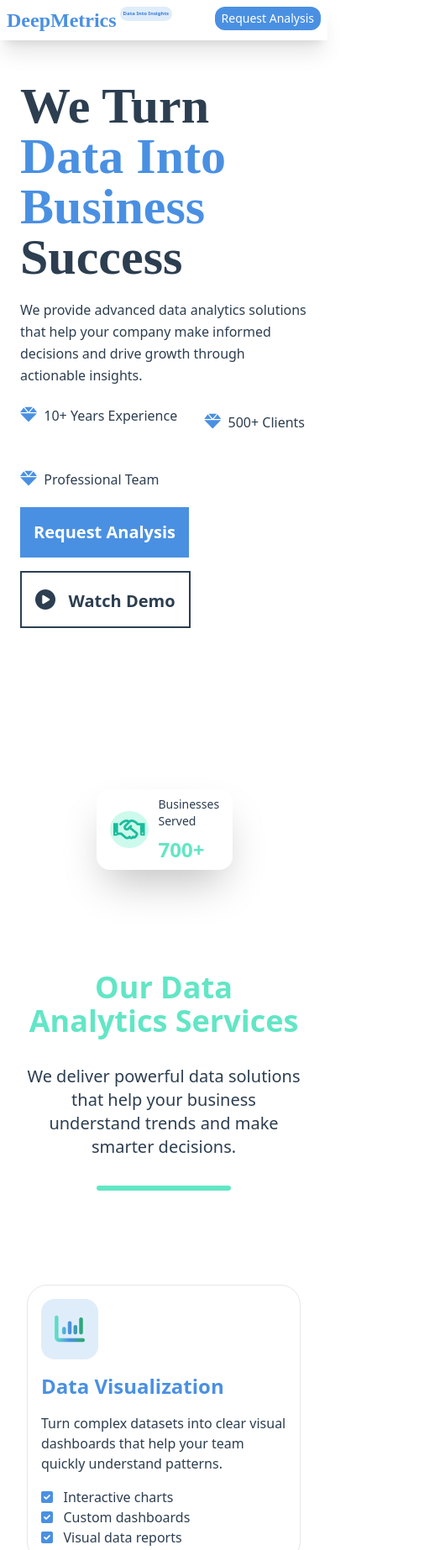
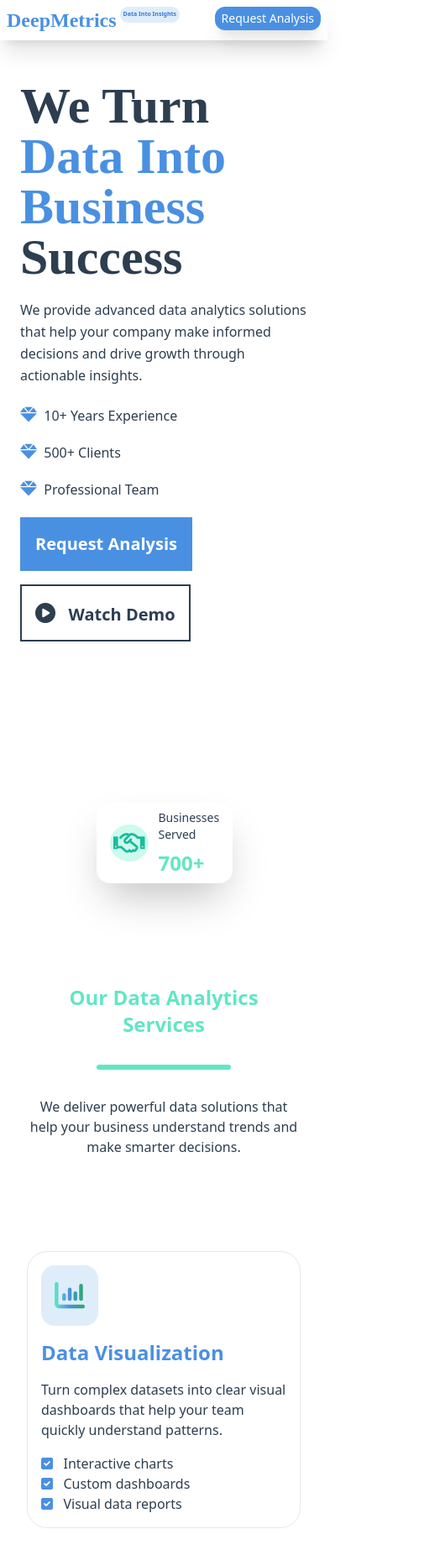
Before and after one commit to Draz15/DeepMetrics, a plain HTML site: page index.html in a window 390 px wide. Shown: the top 1846 px of the page at 84% size, 524 px wide, since content can reach past the window. Drawn offline with nearby package versions, Linux system fonts and the light colour scheme; files whose address does not match are found by name; a web font is replaced by a local one.

Commit message:
update one

```diff
--- a/index.html
+++ b/index.html
@@ -14,10 +14,10 @@
 <body>
     <!-- start-header -->
     <header>
-        <nav class="flex justify-between fixed w-full h-18 bg-white shadow-xl p-2 z-40 bg-opacity-70">
+        <nav class="flex justify-between fixed w-full h-18 bg-white shadow-xl p-2 z-40 bg-opacity-80">
         <div class="home-name flex justify-around gap-1 md:gap-2 w-fit ">
             <h1 class=" text-2xl font-bold text-[#4a90e2] hover:text-[#3978d7] md:text-4xl font-['Saira_Stencil_One']" >DeepMetrics</h1>
-           <span class="inline-block p-1 md:font-thin font-bold lg:font-bold text-[6px] sm:text-[8px] md:text-[10px]
+           <span class=" p-1 md:font-thin font-bold lg:font-bold text-[7px] sm:text-[8px] md:text-[10px]
            leading-wider h-fit bg-[#dfedfa] text-[#3978d7] rounded-2xl">Data Into Insights</span>
         </div>
         <ul class=" hidden md:flex justify-around lg:justify-between w-[480px]  lg:w-[500px]">
@@ -38,7 +38,7 @@
                     after:transition-all after:duration-500 transition-all duration-300" href="#">faq</a></li>
         </ul>
         <div class="head-button">
-            <span class="btn text-sm font-meduim cursor-pointer px-2 py-1 bg-[#4a90e2] hover:shadow-xl hover:bg-[#3978d7] transition-all duration-100 text-white rounded-xl text-center inline-block sm:text-lg">Request Analysis</span>
+            <span class="btn text-sm font-meduim cursor-pointer px-2 py-1 bg-[#4a90e2] shadow-xl hover:bg-[#3978d7] transition-all duration-100 text-white rounded-xl text-center inline-block sm:text-lg">Request Analysis</span>
         </div>
         </nav>
     </header>
@@ -46,17 +46,17 @@
     <!-- start-main -->
     <main>
         <div class="main flex flex-wrap lg:flex-nowrap min-w-screen min-h-screen items-center p-6 pt-24 gap-32">
-            <div class="content w-full lg:w-[500px] h-fit space-y-5 text-left ">
+            <div class="content w-full lg:w-[500px] h-fit space-y-5 text-left">
                 <h2 class="text-6xl font-bold md:text-7xl md:font-extrabold text-[#2C3E50] font-['Zen_Tokyo_Zoo']" >We Turn <span class="text-[#4a90e2]">Data  Into Business</span> Success</h2>
                 <p  class=" md:text-xl text-[#2C3E50] leading-relaxed">We provide advanced data analytics solutions that help your company make
                     informed decisions and drive growth through actionable insights.</p>
-                <div class="features gap-8 flex flex-wrap space-y-2 md:space-y-1 text-center">
-                    <span class="text-[#2C3E50]"><i class="fa-sharp fa-solid fa-gem  text-[#4a90e2] text-xl"></i> &nbsp;10+ Years Experience</span>
-                    <span class="text-[#2C3E50]"><i class="fa-sharp fa-solid fa-gem  text-[#4a90e2] text-xl"></i> &nbsp;500+ Clients</span>
-                    <span class="text-[#2C3E50]"><i class="fa-sharp fa-solid fa-gem  text-[#4a90e2] text-xl"></i> &nbsp;Professional Team</span>
+                <div class="features space-x-0 sm:space-x-4  w-[500px] space-y-4">
+                    <span class="text-[#2C3E50] block sm:inline"><i class="fa-sharp fa-solid fa-gem  text-[#4a90e2] text-xl"></i> &nbsp;10+ Years Experience</span>
+                    <span class="text-[#2C3E50] block sm:inline"><i class="fa-sharp fa-solid fa-gem  text-[#4a90e2] text-xl"></i> &nbsp;500+ Clients</span>
+                    <span class="text-[#2C3E50] block sm:inline"><i class="fa-sharp fa-solid fa-gem  text-[#4a90e2] text-xl"></i> &nbsp;Professional Team</span>
                 </div>
                 <div class="btns flex flex-wrap gap-4 ">
-                    <span class="p-4 cursor-pointer text-xl text-white font-bold bg-[#4a90e2] hover:bg-[#3978d7] transition-all duration-100">Request Analysis</span>
+                    <span class="p-4 cursor-pointer border-2 border-transparent hover:border-[#4a90e2] text-xl text-white hover:text-[#4a90e2] font-bold bg-[#4a90e2] hover:bg-white transition-all duration-100">Request Analysis</span>
                     <span class="p-4 cursor-pointer text-xl font-bold border-2 text-[#2C3E50] border-[#2C3E50] hover:border-[#4a90e2] hover:text-[#4a90e2] transition-all duration-100"><i class="fa-sharp fa-solid fa-circle-play text-2xl"></i> &nbsp; Watch Demo</span>
                 </div>
             </div>
@@ -77,9 +77,9 @@
 <section>
     <div class="section_container min-h-screen min-w-screen p-8 pt-24 text-center" >
         <div class="topic_name space-y-8 text-center">
-            <h2 class="text-4xl font-bold text-[#62e6c5]">Our Data Analytics Services</h2>
-            <p class="text-xl text-[#2C3E50]">We deliver powerful data solutions that help your business understand trends and make smarter decisions.</p>
-         <div class="line m-auto h-[6px] bg-[#62e6c5] w-40 hover:w-[80%] rounded-2xl transition-all duration-1000"></div>
+            <h2 class="text-2xl sm:text-4xl font-bold text-[#62e6c5]">Our Data Analytics Services</h2>
+            <div class="line m-auto h-[6px] bg-[#62e6c5] w-40 hover:w-[50%] rounded-2xl transition-all duration-1000"></div>
+            <p class="text-base sm:text-xl text-[#2C3E50]">We deliver powerful data solutions that help your business understand trends and make smarter decisions.</p>
         </div>
         <div class="elements-container grid grid-cols-1 md:grid-cols-2 lg:grid-cols-3 pt-28 text-left gap-10">
             <div class="element group space-y-4 h-fit p-4 border-[1px] rounded-3xl
@@ -164,9 +164,9 @@
   <section>
     <div class="container-three mt-24">
         <div class="topic_name space-y-8 text-center">
-            <h2 class="text-4xl font-bold text-[#62e6c5]">Our Data Experts</h2>
-            <p class="text-xl text-[#2C3E50]">A talented team of analysts and engineers turning complex data into smart business solutions.</p>
-        <div class="line m-auto h-[6px] bg-[#62e6c5] w-40 hover:w-[70%] rounded-2xl transition-all duration-1000"></div>
+            <h2 class="text-2xl sm:text-4xl font-bold text-[#62e6c5]">Our Data Experts</h2>
+            <div class="line m-auto h-[6px] bg-[#62e6c5] w-40 hover:w-[50%] rounded-2xl transition-all duration-1000"></div>
+            <p class="text-base sm:text-xl text-[#2C3E50]">A talented team of analysts and engineers turning complex data into smart business solutions.</p>
         </div>
         <div class="container-staff mt-28 min-w-screen mb-20 grid grid-cols-1 md:grid-cols-2 lg:grid-cols-4 justify-evenly gap-5 p-8">
             <div class="staff group text-center shadow-lg hover:shadow-2xl  h-fit overflow-hidden rounded-3xl ">
@@ -262,7 +262,7 @@
                 <input type="text"  class="h-16 rounded-xl p-4 bg-[#bfcffe] focus:outline-none focus:ring-2" placeholder="Full Name">
                 <input type="email" class="h-16 rounded-xl p-4 bg-[#bfcffe] focus:outline-none focus:ring-2"  placeholder="Email Address">
                 <textarea placeholder="Your Message......" class="rounded-xl p-2 h-28 bg-[#bfcffe] focus:outline-none focus:ring-2" minlength="20" maxlength="200" ></textarea>
-                <input type="submit" class="text-white px-8 py-3 cursor-pointer bg-[#1d4dd8] font-bold rounded-xl hover:bg-[#1E3A8A]
+                <input type="submit" class="text-white px-8 py-3 cursor-pointer bg-[#1d4dd8] font-bold rounded-xl hover:shadow-xl hover:bg-[#1E3A8A]
                 transition-all duration-500" value="Send Message">
             </form>
     <div class="contact-data flex flex-col items-start m-auto gap-8 w-[600px]">
```
